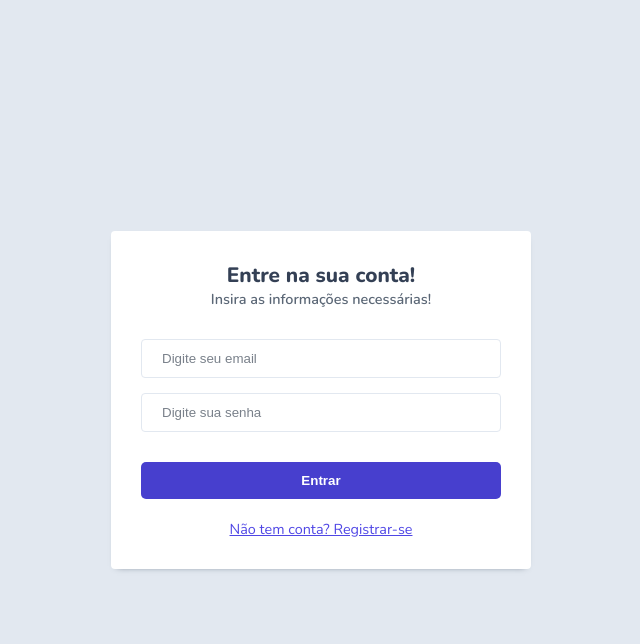
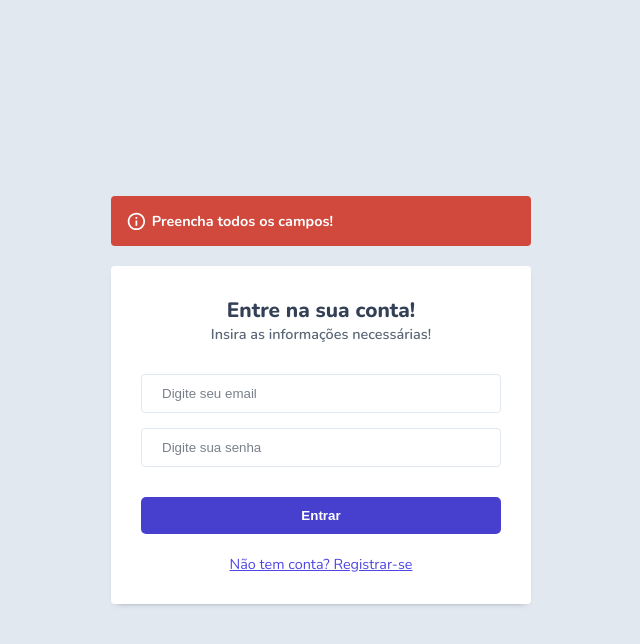
Before and after one commit to GRFCursos/personal-finances, a React (Vite) app: page /signin in a window 1280 px wide. Both pictures are taken after a click on the button "Entrar". Shown: the top 644 px of the page, without its empty margins (319-959 px from the left). Built offline with nearby package versions, Linux system fonts and the light colour scheme; no server answers.

Commit message:
Full authentication part

```diff
--- a/package.json
+++ b/package.json
@@ -14,6 +14,7 @@
     "axios": "^1.6.7",
     "react": "^18.2.0",
     "react-dom": "^18.2.0",
+    "react-icons": "^5.0.1",
     "react-redux": "^9.1.0",
     "react-router-dom": "^6.22.0",
     "react-spinners": "^0.13.8",
--- a/src/hooks/auth.ts
+++ b/src/hooks/auth.ts
@@ -1,7 +1,7 @@
 import { User } from "../@types/Auth"
-import { useAppDispatch } from "../redux/hooks"
 import { setAuthStatus, setAuthToken, setUser } from "../redux/slices/authSlice"
 import { getUser, signIn, signUp } from "../services/requests"
+import { useAppDispatch } from "../redux/hooks"
 
 const LOCAL_STORAGE_KEY = import.meta.env.VITE_LOCAL_STORAGE_AUTH_KEY
 
--- a/src/pages/Auth/SignIn/index.tsx
+++ /dev/null
@@ -1,58 +0,0 @@
-import { useState } from "react"
-import { Input } from "../../../components/Input"
-import {
-    Card,
-    CardBody,
-    CardHeader,
-    CardSubTitle,
-    CardTitle,
-    Container,
-    CardFooter,
-    Link
-} from "./styles"
-import { Button } from "../../../components/Button"
-
-export const SignIn = () => {
-    const [emailInput, setEmailInput] = useState('')
-    const [passwordInput, setPasswordInput] = useState('')
-    const [showError, setShowError] = useState('')
-
-    const handleOnClick = async () => {
-
-    }
-
-    return (
-        <Container>
-            <Card>
-                <CardHeader>
-                    <CardTitle>Entre na sua conta!</CardTitle>
-                    <CardSubTitle>Insira as informações necessárias!</CardSubTitle>
-                </CardHeader>
-
-                <CardBody>
-                    <Input
-                        value={emailInput}
-                        placeholder="Digite seu email"
-                        onChange={e => setEmailInput(e.target.value)}
-                        borderRadius="sm"
-                    />
-
-                    <Input
-                        value={passwordInput}
-                        placeholder="Digite sua senha"
-                        onChange={e => setPasswordInput(e.target.value)}
-                        borderRadius="sm"
-                    />
-                </CardBody>
-
-                <CardFooter>
-                    <Button onClick={() => null} >Entrar</Button>
-
-                    <Link to='/signup'>
-                        Não tem conta? Registrar-se
-                    </Link>
-                </CardFooter>
-            </Card>
-        </Container>
-    )
-}
--- a/src/pages/Auth/SignUp/styles.ts
+++ /dev/null
@@ -1,68 +0,0 @@
-import styled from "styled-components";
-import { Link as LinkRouter } from "react-router-dom"
-
-export const Container = styled.div`
-    background-color: ${(props) => props.theme.COLORS.neutral400};
-    height: 100vh;
-    width: 100%;
-    display: flex;
-    align-items: center;
-    justify-content: center;
-`
-
-export const Card = styled.div`
-    background-color: ${(props) => props.theme.COLORS.neutral100};
-    padding: 30px;
-    box-shadow: ${(props) => props.theme.COLORS.neutral900} 0px 3px 7px -6px;
-    border-radius: 4px;
-    display: flex;
-    flex-direction: column;
-    align-items: center;
-    justify-content: center;
-    gap: 30px;
-    width: 360px;
-
-    @media (max-width: 440px) {
-        width: fit-content;
-        margin: 0 10px;
-    }
-`
-
-export const CardHeader = styled.div`
-    display: flex;
-    flex-direction: column;
-    align-items: center;
-    text-align: center;
-`
-
-export const CardTitle = styled.span`
-    font-size: ${(props) => props.theme.FONT_SIZES.lg};
-    font-weight: 800;
-    color: ${(props) => props.theme.COLORS.neutral900};
-`
-
-export const CardSubTitle = styled.span`
-    font-size: ${(props) => props.theme.FONT_SIZES.sm};
-    color: ${(props) => props.theme.COLORS.neutral800};
-    font-weight: 600;
-`
-
-export const CardBody = styled.div`
-    width: 100%;
-    display: flex;
-    flex-direction: column;
-    align-items: center;
-    gap: 15px;
-`
-
-export const CardFooter = styled.div`
-    width: 100%;
-    display: flex;
-    flex-direction: column;
-    align-items: center;
-    gap: 20px;
-`
-export const Link = styled(LinkRouter)`
-    font-size: ${(props) => props.theme.FONT_SIZES.sm};
-    color: ${(props) => props.theme.COLORS.violet500};
-`
--- /dev/null
+++ b/src/pages/Auth/index.tsx
@@ -0,0 +1,118 @@
+import { useEffect, useState } from "react"
+import { Input } from "../../components/Input"
+import {
+    Card,
+    CardBody,
+    CardHeader,
+    CardSubTitle,
+    CardTitle,
+    Container,
+    CardFooter,
+    Link,
+    ErrorAlert,
+    Wrapper
+} from "./styles"
+import { Button } from "../../components/Button"
+import { MdInfoOutline } from "react-icons/md";
+import { useAuth } from "../../hooks/auth";
+import { useNavigate } from "react-router-dom";
+
+type Props = {
+    type: 'signin' | 'signup'
+}
+
+export const Auth = ({ type }: Props) => {
+    const [nameInput, setNameInput] = useState('')
+    const [emailInput, setEmailInput] = useState('')
+    const [passwordInput, setPasswordInput] = useState('')
+    const [showError, setShowError] = useState('')
+
+    const { handleSignIn, handleSignUp } = useAuth()
+
+    const navigate = useNavigate()
+
+    const handleOnClick = async () => {
+        const [name, email, password] = [nameInput, emailInput, passwordInput]
+
+        if ((type == 'signup' && !name) || !email || !password) {
+            setShowError('Preencha todos os campos!')
+            return;
+        }
+
+        const request = await (type == 'signin' ? handleSignIn({ email, password }) : handleSignUp({ name, email, password }))
+
+        if (request != true) {
+            setShowError(request)
+            return;
+        }
+
+        // Redirect user after authentication
+        navigate('/')
+    }
+
+    useEffect(() => {
+        setShowError('')
+    }, [type])
+
+    return (
+        <Wrapper>
+            <Container>
+                {showError &&
+                    <ErrorAlert>
+                        <MdInfoOutline className="icon" />
+                        {showError}
+                    </ErrorAlert>
+                }
+
+                <Card>
+                    <CardHeader>
+                        <CardTitle>
+                            {type == 'signin' ? 'Entre na sua conta!' : 'Criar uma conta!'}
+                        </CardTitle>
+                        <CardSubTitle>Insira as informações necessárias!</CardSubTitle>
+                    </CardHeader>
+
+                    <CardBody>
+                        {type == 'signup' &&
+                            <Input
+                                value={nameInput}
+                                placeholder="Digite seu nome"
+                                onChange={e => setNameInput(e.target.value)}
+                                borderRadius="sm"
+                            />
+                        }
+
+                        <Input
+                            value={emailInput}
+                            placeholder="Digite seu email"
+                            onChange={e => setEmailInput(e.target.value)}
+                            borderRadius="sm"
+                        />
+                        <Input
+                            value={passwordInput}
+                            placeholder="Digite sua senha"
+                            onChange={e => setPasswordInput(e.target.value)}
+                            borderRadius="sm"
+                        />
+                    </CardBody>
+
+                    <CardFooter>
+                        <Button onClick={handleOnClick}>
+                            {type == 'signin' ? 'Entrar' : 'Registrar-se'}
+                        </Button>
+
+                        {type == 'signin' ?
+                            <Link to='/signup'>
+                                Não tem conta? Registrar-se
+                            </Link>
+                            :
+                            <Link to='/signin'>
+                                Já tem conta? Entrar
+                            </Link>
+                        }
+                    </CardFooter>
+                </Card>
+            </Container>
+        </Wrapper>
+    )
+}
--- a/src/pages/Auth/SignIn/styles.ts
+++ b/src/pages/Auth/styles.ts
@@ -1,16 +1,46 @@
 import styled from "styled-components";
 import { Link as LinkRouter } from "react-router-dom"
 
-export const Container = styled.div`
+export const Wrapper = styled.div`
     background-color: ${(props) => props.theme.COLORS.neutral400};
-    height: 100vh;
-    width: 100%;
+    min-height: 100vh;
     display: flex;
-    align-items: center;
     justify-content: center;
 `
 
+export const Container = styled.div`
+    display: flex;
+    flex-direction: column;
+    align-items: center;
+    justify-content: center;
+    gap: 20px;
+    width: 420px;
+
+    @media (max-width: 480px) {
+        width: 100%;
+        margin: 0 10px;
+    }
+`
+
+export const ErrorAlert = styled.div`
+    width: 100%;
+    display: flex;
+    gap: 5px;
+    background-color: ${(props) => props.theme.COLORS.red500};
+    padding: 15px;
+    box-sizing: border-box;
+    border-radius: 4px;
+    color: ${(props) => props.theme.COLORS.neutral100};
+    font-size: ${(props) => props.theme.FONT_SIZES.sm};
+    font-weight: 700;
+
+    .icon {
+        font-size: ${(props) => props.theme.FONT_SIZES.lg};
+    }
+`
+
 export const Card = styled.div`
+    width: 100%;
     background-color: ${(props) => props.theme.COLORS.neutral100};
     padding: 30px;
     box-shadow: ${(props) => props.theme.COLORS.neutral900} 0px 3px 7px -6px;
@@ -20,12 +50,7 @@ export const Card = styled.div`
     align-items: center;
     justify-content: center;
     gap: 30px;
-    width: 360px;
-
-    @media (max-width: 440px) {
-        width: fit-content;
-        margin: 0 10px;
-    }
+    box-sizing: border-box;
 `
 
 export const CardHeader = styled.div`
--- a/src/routes/index.tsx
+++ b/src/routes/index.tsx
@@ -1,8 +1,7 @@
 import { Route, Routes } from "react-router-dom"
 import { Home } from "../pages/Home"
-import { SignIn } from "../pages/Auth/SignIn"
-import { SignUp } from "../pages/Auth/SignUp"
 import { AuthMiddleware } from "../middlewares/AuthMiddleware"
+import { Auth } from "../pages/Auth"
 
 export const MainRoutes = () => {
     return (
@@ -18,12 +17,12 @@ export const MainRoutes = () => {
 
             <Route
                 path="/signin"
-                element={<SignIn />}
+                element={<Auth type="signin" />}
             />
 
             <Route
                 path="/signup"
-                element={<SignUp />}
+                element={<Auth type="signup" />}
             />
         </Routes>
     )
--- a/src/services/api.ts
+++ b/src/services/api.ts
@@ -1,5 +1,4 @@
 import axios, { AxiosError } from "axios"
-import { useAuth } from "../hooks/auth"
 
 type Props = {
     endpoint: string,
@@ -14,14 +13,12 @@ export const api = async <TypeResponse>({
     data,
     withAuth = true
 }: Props) => {
-    const { handleGetToken } = useAuth()
-
     const instance = axios.create({
         baseURL: import.meta.env.VITE_API_BASE_URL
     })
 
     if (withAuth) {
-        instance.defaults.headers.common['Authorization'] = handleGetToken();
+        instance.defaults.headers.common['Authorization'] = localStorage.getItem(import.meta.env.VITE_LOCAL_STORAGE_AUTH_KEY);
     }
 
     try {
```
Also changed, not shown: src/pages/Auth/SignUp/index.tsx (deleted, +0 -61 lines), 1 other file (tests, documents, lock files or other folders).
